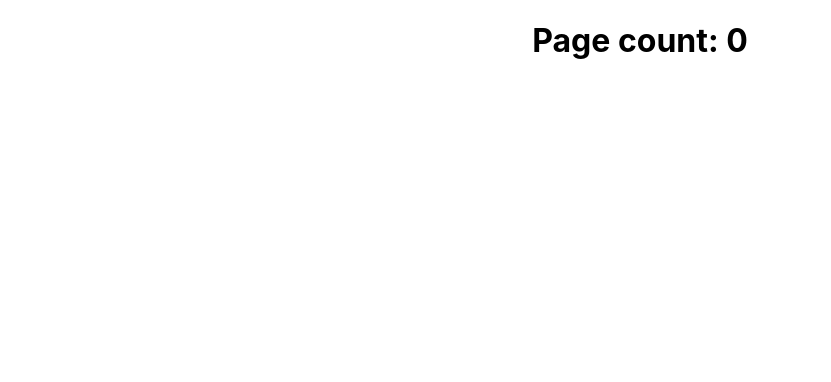
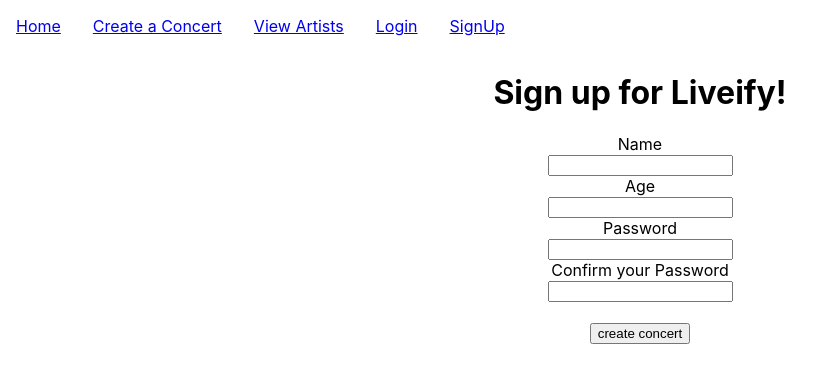
Before and after one commit to RobEgeland/Liveify-v2, a React (Create React App) app in the folder client/: page /signup in a window 1280 px wide. Shown: the top 382 px of the page, without its empty margins (0-831 px from the left). Built offline with nearby package versions, Linux system fonts and the light colour scheme; no server answers.

Commit message:
add sign up feature

```diff
--- a/client/src/App.js
+++ b/client/src/App.js
@@ -1,6 +1,7 @@
 import logo from './logo.svg';
 import './App.css';
 import SignUp from './components/SignUp';
+import NavBar from './components/NavBar';
 import {useState, useEffect} from "react";
 import {BrowserRouter, Switch, Route} from "react-router-dom"
 
@@ -15,8 +16,9 @@ function App() {
   return (
     <BrowserRouter>
       <div className="App">
+        <NavBar />
         <Switch>
-          <Route path={"/testing"}><SignUp /></Route>
+          <Route path={"/signup"}><SignUp /></Route>
           <Route path={"/"}>
             <h1>Page count: {count}</h1>
           </Route>
--- /dev/null
+++ b/client/src/components/NavBar.js
@@ -0,0 +1,16 @@
+import React from 'react'
+import { NavLink } from 'react-router-dom'
+
+const NavBar = () => {
+  return (
+    <ul className='navbar'>
+        <li className='li'><NavLink to="/">Home</NavLink></li>
+        <li className='li'><NavLink to="/artists">Create a Concert</NavLink></li>
+        <li className='li'><NavLink to="/concerts">View Artists</NavLink></li>
+        <li className='li'><NavLink to="/users">Login</NavLink></li>
+        <li className='li'><NavLink to="/signup">SignUp</NavLink></li>
+    </ul>
+  )
+}
+
+export default NavBar
--- a/client/src/components/SignUp.js
+++ b/client/src/components/SignUp.js
@@ -1,8 +1,77 @@
 import React from 'react'
+import { useState } from 'react'
 
 const SignUp = () => {
+    const [errors, setErrors] = useState(null)
+    const [user, SetUser] = useState({
+        name: "",
+        age: "",
+        password: "",
+        password_confirmation: ""
+    })
+
+    function handleChange(e) {
+        SetUser({
+            ...user,
+            [e.target.name]: e.target.value
+        })
+    }
+
+    function handleSubmit(e) {
+        e.preventDefault()
+        const headers = {
+            "Accept": "application/json",
+            "Content-Type": "application/json"
+        }
+        const options = {
+            method: "POST",
+            headers,
+            body: JSON.stringify(user)
+        }
+        fetch('/users', options)
+        .then(res => {
+            if(res.ok){
+                res.json().then(data => console.log(data))
+            }else {
+                res.text().then(error => {
+                    setErrors(error)
+                    // setError(error)
+                    throw new Error(errors)
+                })
+            }
+        })
+        // .catch(error => window.onerror(error))
+
+    }
+
+
   return (
-    <div><h1>SignUp</h1></div>
+    <form onSubmit={handleSubmit}>
+        <h1>Sign up for Liveify!</h1>
+        {errors ? <div>{errors}</div> : null}
+        <div>
+            <label htmlFor='name'>Name</label>
+            <br/>
+            <input id="name" name='name' type={"text"} value={user.name} onChange={handleChange}  />
+        </div>
+        <div>
+            <label htmlFor='age'>Age</label>
+            <br/>
+            <input id="age" name='age' type={"text"} value={user.age} onChange={handleChange}  />
+        </div>
+        <div>
+            <label htmlFor='password'>Password</label>
+            <br/>
+            <input id="password" name='password' type={"password"} value={user.password} onChange={handleChange}  />
+        </div>
+        <div>
+            <label htmlFor='password_confirmation'>Confirm your Password</label>
+            <br/>
+            <input id="password_confirmation" name='password_confirmation' type={"password"}  value={user.password_confirmation} onChange={handleChange}  />
+        </div>
+        <br/>
+        <input type={"submit"} value={"create concert"}/>
+    </form>
   )
 }
 
--- a/client/src/index.css
+++ b/client/src/index.css
@@ -11,3 +11,20 @@ code {
   font-family: source-code-pro, Menlo, Monaco, Consolas, 'Courier New',
     monospace;
 }
+
+.navbar {
+  list-style-type: none;
+  margin: 0;
+  padding: 0;
+  overflow: hidden;
+
+}
+
+.li {
+  float: left;
+  display: block;
+  color: white;
+  text-align: center;
+  padding: 16px;
+  text-decoration: none;
+}
```
Also changed, not shown: client/src/App.css (line endings or trailing spaces), package.json (line endings or trailing spaces), 1 other file (tests, documents, lock files or other folders).
